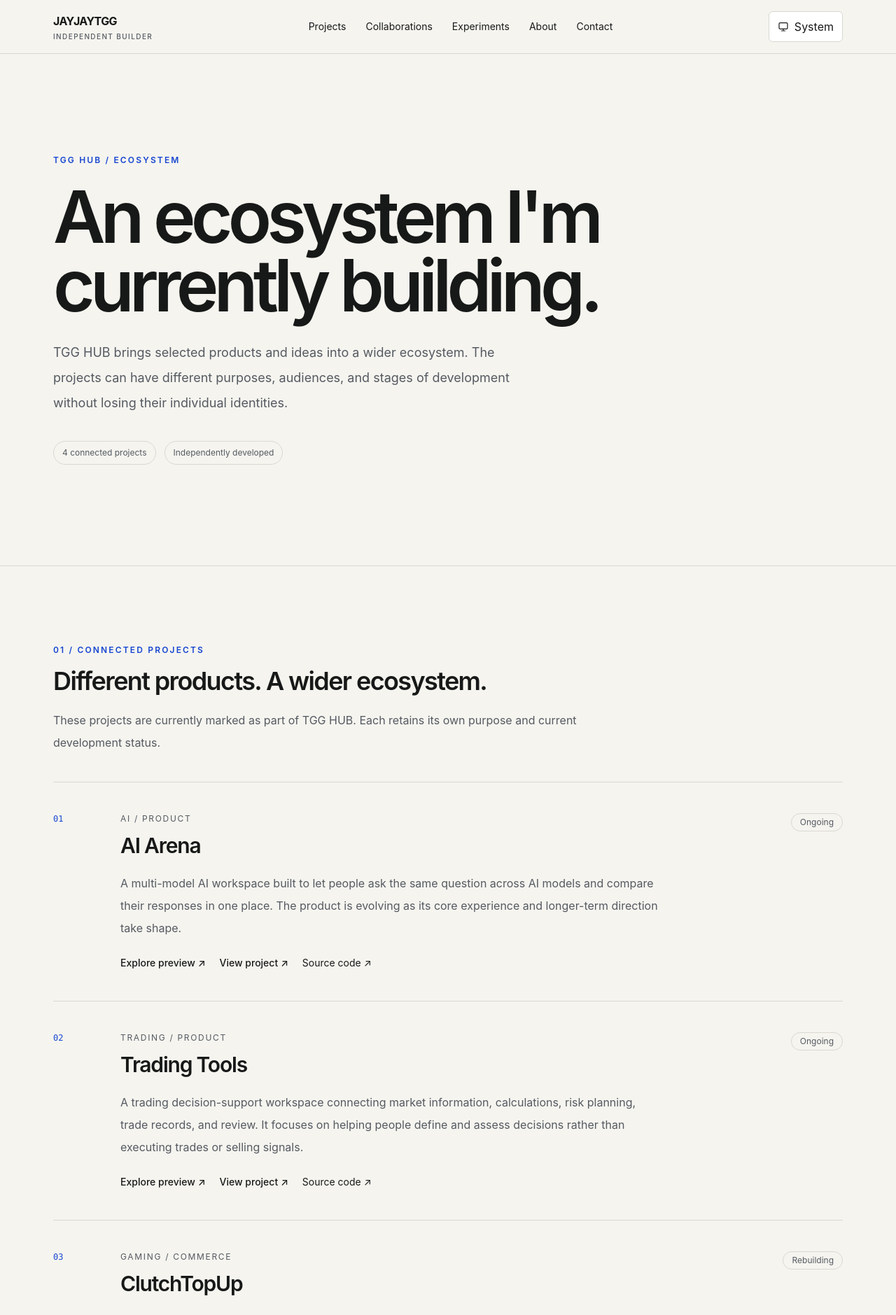
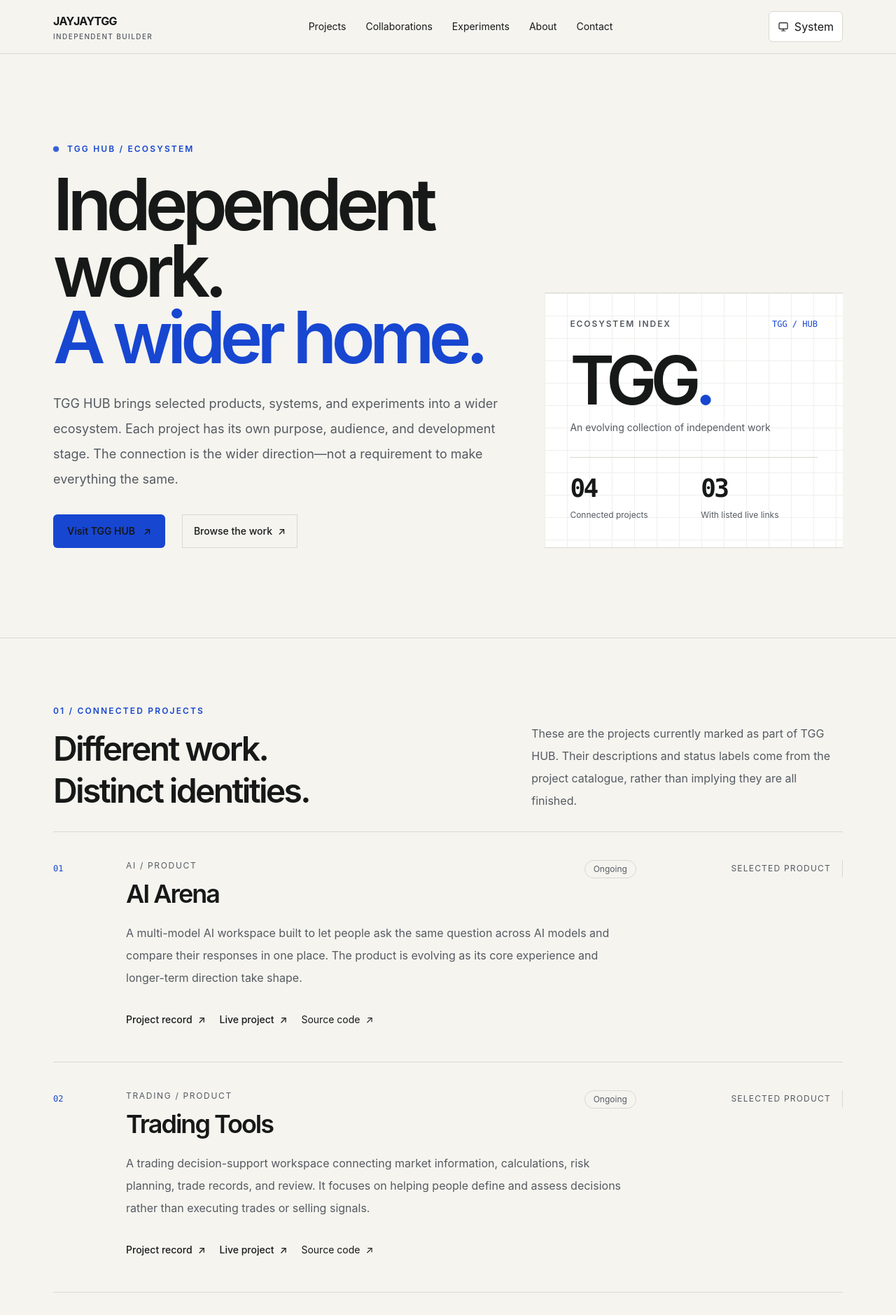
Before and after one commit to JJTGG/JAYJAYTGG, a Next.js app: page /tgg-hub in a window 1280 px wide. Shown: the top 1879 px of the page at 70% size. Built offline with nearby package versions, Linux system fonts and the light colour scheme.

Commit message:
refactor: strengthen the TGG HUB ecosystem page

```diff
--- a/app/tgg-hub/page.tsx
+++ b/app/tgg-hub/page.tsx
@@ -1,12 +1,53 @@
+import type { Metadata } from "next";
+import Link from "next/link";
+import ScrollReveal from "../components/ScrollReveal";
+import { projects, type Project } from "../../lib/projects";
 
-import Link from "next/link";
-import { projects, type Project } from "../../lib/projects";
+const pageTitle = "TGG HUB — The Wider Ecosystem";
+
+const pageDescription =
+  "Explore the products, systems, and experiments connected to TGG HUB, an evolving ecosystem of independently developed projects.";
+
+const pageUrl = "https://jayjaytgg.vercel.app/tgg-hub";
+const hubUrl = "https://tgg-hub.vercel.app/";
+
+export const metadata: Metadata = {
+  title: pageTitle,
+  description: pageDescription,
+  alternates: {
+    canonical: pageUrl
+  },
+  openGraph: {
+    type: "website",
+    url: pageUrl,
+    title: `${pageTitle} — JAYJAYTGG`,
+    description: pageDescription,
+    siteName: "JAYJAYTGG"
+  },
+  twitter: {
+    card: "summary",
+    title: `${pageTitle} — JAYJAYTGG`,
+    description: pageDescription
+  }
+};
 
 const hubProjects = projects.filter((project) => project.featuredInHub);
 
+function getProjectClassification(project: Project) {
+  if (project.portfolioSection === "featured") {
+    return "Selected product";
+  }
+
+  if (project.portfolioSection === "systems") {
+    return "Developing system";
+  }
+
+  return "Experiment";
+}
+
 function StatusLabel({ status }: { status: string }) {
   return (
-    <span className="inline-flex w-fit items-center rounded-full border border-[var(--line)] px-3 py-1 text-xs text-[var(--muted)]">
+    <span className="inline-flex w-fit max-w-full items-center rounded-full border border-[var(--line)] px-3 py-1 text-xs text-[var(--muted)]">
       {status}
     </span>
   );
@@ -17,9 +58,12 @@ function ProjectLinks({ project }: { project: Project }) {
     <div className="mt-6 flex flex-wrap items-center gap-x-5 gap-y-3 text-sm">
       <Link
         href={`/work/${project.slug}`}
-        className="font-medium text-[var(--accent)] transition-colors hover:underline"
+        className="inline-flex min-h-10 items-center gap-2 font-medium text-[var(--accent)] hover:underline"
       >
-        Explore preview ↗
+        Project record
+        <span className="motion-arrow" aria-hidden="true">
+          ↗
+        </span>
       </Link>
 
       {project.live && (
@@ -27,9 +71,12 @@ function ProjectLinks({ project }: { project: Project }) {
           href={project.live}
           target="_blank"
           rel="noopener noreferrer"
-          className="font-medium transition-colors hover:text-[var(--accent)]"
+          className="inline-flex min-h-10 items-center gap-2 font-medium transition-colors hover:text-[var(--accent)]"
         >
-          View project ↗
+          Live project
+          <span className="motion-arrow" aria-hidden="true">
+            ↗
+          </span>
         </a>
       )}
 
@@ -38,9 +85,10 @@ function ProjectLinks({ project }: { project: Project }) {
           href={project.source}
           target="_blank"
           rel="noopener noreferrer"
-          className="text-[var(--muted)] transition-colors hover:text-[var(--foreground)]"
+          className="inline-flex min-h-10 items-center gap-2 text-[var(--muted)] transition-colors hover:text-[var(--foreground)]"
         >
-          Source code ↗
+          Source code
+          <span aria-hidden="true">↗</span>
         </a>
       )}
     </div>
@@ -51,66 +99,164 @@ export default function TGGHubPage() {
   return (
     <main>
       <section className="border-b border-[var(--line)]">
-        <div className="mx-auto w-full max-w-[1240px] px-[var(--page-gutter)] py-20 sm:py-28 md:py-36">
-          <p className="text-xs font-semibold uppercase tracking-[0.18em] text-[var(--accent)]">
+        <div className="mx-auto grid w-full max-w-[1240px] gap-12 px-[var(--page-gutter)] py-16 sm:py-20 md:grid-cols-[minmax(0,1.2fr)_minmax(260px,0.8fr)] md:items-end md:gap-16 md:py-28 lg:py-32">
+          <ScrollReveal>
+            <div>
+              <p className="flex items-center gap-3 text-xs font-semibold uppercase tracking-[0.18em] text-[var(--accent)]">
+                <span
+                  aria-hidden="true"
+                  className="motion-pulse h-2 w-2 rounded-full bg-[var(--accent)]"
+                />
                 TGG HUB / Ecosystem
               </p>
 
-          <h1 className="mt-6 max-w-5xl text-[clamp(3rem,8vw,7rem)] font-semibold leading-[0.96] tracking-[-0.065em]">
-            An ecosystem I&apos;m currently building.
+              <h1 className="mt-6 max-w-4xl text-[clamp(3.2rem,8vw,7rem)] font-semibold leading-[0.93] tracking-[-0.075em]">
+                Independent work.
+                <span className="block text-[var(--accent)]">
+                  A wider home.
+                </span>
               </h1>
 
               <p className="mt-7 max-w-2xl text-base leading-8 text-[var(--muted)] sm:text-lg sm:leading-9">
-            TGG HUB brings selected products and ideas into a wider ecosystem.
-            The projects can have different purposes, audiences, and stages of
-            development without losing their individual identities.
+                TGG HUB brings selected products, systems, and experiments
+                into a wider ecosystem. Each project has its own purpose,
+                audience, and development stage. The connection is the wider
+                direction—not a requirement to make everything the same.
               </p>
 
-          <div className="mt-9 flex flex-wrap gap-3 text-xs text-[var(--muted)]">
-            <span className="rounded-full border border-[var(--line)] px-3 py-2">
-              {hubProjects.length} connected projects
+              <div className="mt-8 flex flex-wrap gap-x-6 gap-y-3">
+                <a
+                  href={hubUrl}
+                  target="_blank"
+                  rel="noopener noreferrer"
+                  className="motion-lift inline-flex min-h-12 items-center justify-center gap-3 rounded-md bg-[var(--accent)] px-5 py-3 text-sm font-semibold text-white hover:bg-[var(--accent-strong)]"
+                >
+                  Visit TGG HUB
+                  <span className="motion-arrow" aria-hidden="true">
+                    ↗
                   </span>
+                </a>
 
-            <span className="rounded-full border border-[var(--line)] px-3 py-2">
-              Independently developed
+                <Link
+                  href="/work"
+                  className="inline-flex min-h-12 items-center gap-2 border border-[var(--line)] px-4 py-3 text-sm font-medium transition-colors hover:border-[var(--accent)] hover:text-[var(--accent)]"
+                >
+                  Browse the work
+                  <span className="motion-arrow" aria-hidden="true">
+                    ↗
+                  </span>
+                </Link>
+              </div>
+            </div>
+          </ScrollReveal>
+
+          <ScrollReveal delayMs={100}>
+            <aside className="relative isolate overflow-hidden border-y border-[var(--line)] bg-[var(--surface)] p-6 sm:p-8 md:p-7 lg:p-9">
+              <div
+                aria-hidden="true"
+                className="pointer-events-none absolute inset-0 z-0 opacity-40"
+                style={{
+                  backgroundImage:
+                    "linear-gradient(var(--line) 1px, transparent 1px), linear-gradient(90deg, var(--line) 1px, transparent 1px)",
+                  backgroundSize: "32px 32px"
+                }}
+              />
+
+              <div className="relative z-10">
+                <div className="flex items-center justify-between gap-4">
+                  <p className="text-xs font-semibold uppercase tracking-[0.16em] text-[var(--muted)]">
+                    Ecosystem index
+                  </p>
+
+                  <span className="font-mono text-xs text-[var(--accent)]">
+                    TGG / HUB
                   </span>
                 </div>
+
+                <p
+                  aria-hidden="true"
+                  className="mt-8 text-6xl font-semibold leading-[0.85] tracking-[-0.09em] sm:text-7xl lg:text-8xl"
+                >
+                  TGG
+                  <span className="text-[var(--accent)]">.</span>
+                </p>
+
+                <p className="mt-4 text-sm text-[var(--muted)]">
+                  An evolving collection of independent work
+                </p>
+
+                <div className="mt-8 grid grid-cols-2 gap-5 border-t border-[var(--line)] pt-6">
+                  <div>
+                    <p className="font-mono text-4xl font-semibold tracking-[-0.07em]">
+                      {String(hubProjects.length).padStart(2, "0")}
+                    </p>
+                    <p className="mt-2 text-xs leading-5 text-[var(--muted)]">
+                      Connected projects
+                    </p>
+                  </div>
+
+                  <div>
+                    <p className="font-mono text-4xl font-semibold tracking-[-0.07em]">
+                      {String(
+                        hubProjects.filter((project) => project.live).length
+                      ).padStart(2, "0")}
+                    </p>
+                    <p className="mt-2 text-xs leading-5 text-[var(--muted)]">
+                      With listed live links
+                    </p>
+                  </div>
+                </div>
+              </div>
+            </aside>
+          </ScrollReveal>
         </div>
       </section>
 
-      <section>
-        <div className="mx-auto w-full max-w-[1240px] px-[var(--page-gutter)] py-20 sm:py-28">
-          <div className="max-w-3xl">
+      <section
+        id="connected-projects"
+        aria-labelledby="connected-projects-heading"
+        className="scroll-mt-8"
+      >
+        <div className="mx-auto w-full max-w-[1240px] px-[var(--page-gutter)] py-16 sm:py-20 lg:py-24">
+          <ScrollReveal>
+            <div className="grid gap-5 border-b border-[var(--line)] pb-7 md:grid-cols-[minmax(0,1fr)_minmax(240px,0.7fr)] md:items-end md:gap-12">
+              <div>
                 <p className="text-xs font-semibold uppercase tracking-[0.18em] text-[var(--accent)]">
                   01 / Connected projects
                 </p>
 
-            <h2 className="mt-4 text-3xl font-semibold tracking-[-0.045em] sm:text-4xl">
-              Different products. A wider ecosystem.
+                <h2
+                  id="connected-projects-heading"
+                  className="mt-4 text-3xl font-semibold leading-tight tracking-[-0.055em] sm:text-4xl md:text-5xl"
+                >
+                  Different work. Distinct identities.
                 </h2>
+              </div>
 
-            <p className="mt-5 text-base leading-8 text-[var(--muted)]">
-              These projects are currently marked as part of TGG HUB.
-              Each retains its own purpose and current development status.
+              <p className="text-sm leading-7 text-[var(--muted)] sm:text-base sm:leading-8">
+                These are the projects currently marked as part of TGG HUB.
+                Their descriptions and status labels come from the project
+                catalogue, rather than implying they are all finished.
               </p>
             </div>
+          </ScrollReveal>
 
-          <div className="mt-10 divide-y divide-[var(--line)] border-y border-[var(--line)]">
+          <div className="divide-y divide-[var(--line)]">
             {hubProjects.map((project, index) => (
-              <article key={project.slug} className="py-8 sm:py-11">
-                <div className="grid gap-5 sm:grid-cols-[64px_minmax(0,1fr)] sm:gap-8">
-                  <span className="font-mono text-xs text-[var(--accent)]">
+              <ScrollReveal key={project.slug} delayMs={index * 70}>
+                <article className="group relative isolate grid gap-5 py-8 sm:grid-cols-[64px_minmax(0,1fr)] sm:gap-8 sm:py-10 lg:grid-cols-[64px_minmax(0,1fr)_minmax(100px,0.35fr)] lg:gap-10">
+                  <span className="pt-1 font-mono text-xs text-[var(--accent)]">
                     {String(index + 1).padStart(2, "0")}
                   </span>
 
-                  <div>
-                    <div className="flex flex-col gap-4 sm:flex-row sm:items-start sm:justify-between">
-                      <div>
+                  <div className="min-w-0">
+                    <div className="flex flex-col gap-4 sm:flex-row sm:items-start sm:justify-between sm:gap-6">
+                      <div className="min-w-0">
                         <p className="text-xs uppercase tracking-[0.14em] text-[var(--muted)]">
                           {project.type}
                         </p>
 
-                        <h3 className="mt-3 text-2xl font-semibold tracking-[-0.04em] sm:text-3xl">
+                        <h3 className="mt-3 text-3xl font-semibold tracking-[-0.055em] transition-transform duration-300 ease-out group-hover:translate-x-1 sm:text-4xl">
                           {project.name}
                         </h3>
                       </div>
@@ -130,94 +276,130 @@ export default function TGGHubPage() {
 
                     <ProjectLinks project={project} />
                   </div>
+
+                  <div className="flex items-start lg:justify-end">
+                    <p className="border-l border-[var(--line)] pl-4 text-xs uppercase leading-6 tracking-[0.1em] text-[var(--muted)] sm:ml-[72px] lg:ml-0 lg:border-l-0 lg:border-r lg:pr-4 lg:pl-0 lg:text-right">
+                      {getProjectClassification(project)}
+                    </p>
                   </div>
                 </article>
+              </ScrollReveal>
             ))}
           </div>
         </div>
       </section>
 
-      <section className="border-t border-[var(--line)]">
-        <div className="mx-auto w-full max-w-[1240px] px-[var(--page-gutter)] py-20 sm:py-24">
-          <div className="grid gap-8 md:grid-cols-[minmax(0,0.8fr)_minmax(0,1.4fr)] md:gap-16">
-            <div>
+      <section
+        aria-labelledby="ecosystem-boundary-heading"
+        className="border-y border-[var(--line)]"
+      >
+        <div className="mx-auto w-full max-w-[1240px] px-[var(--page-gutter)] py-16 sm:py-20 lg:py-24">
+          <ScrollReveal>
+            <div className="max-w-3xl">
               <p className="text-xs font-semibold uppercase tracking-[0.18em] text-[var(--accent)]">
                 02 / The distinction
               </p>
 
-              <h2 className="mt-4 text-3xl font-semibold tracking-[-0.045em] sm:text-4xl">
+              <h2
+                id="ecosystem-boundary-heading"
+                className="mt-4 text-3xl font-semibold leading-tight tracking-[-0.055em] sm:text-4xl md:text-5xl"
+              >
                 Connected doesn&apos;t mean identical.
               </h2>
+
+              <p className="mt-5 text-base leading-8 text-[var(--muted)] sm:text-lg sm:leading-9">
+                TGG HUB is the wider umbrella. It does not turn every project
+                into a single product, erase their separate purposes, or
+                mean that every project is at the same stage.
+              </p>
             </div>
+          </ScrollReveal>
 
-            <div>
-              <div className="space-y-5 text-base leading-8 text-[var(--muted)]">
-                <p>
-                  TGG HUB isn&apos;t intended to absorb every project or
-                  make everything operate as one product. Some work belongs
-                  to the ecosystem; other projects and experiments remain
-                  independent.
+          <div className="mt-10 grid gap-px border border-[var(--line)] bg-[var(--line)] md:grid-cols-2">
+            <ScrollReveal>
+              <article className="h-full bg-[var(--background)] p-6 sm:p-8 lg:p-10">
+                <p className="font-mono text-xs text-[var(--accent)]">
+                  A / THE CONNECTION
                 </p>
 
-                <p>
-                  The distinction matters. Each project should be able to
-                  develop according to what it needs rather than being
-                  forced into a shared identity or structure.
+                <h3 className="mt-6 text-2xl font-semibold tracking-[-0.045em] sm:text-3xl">
+                  Shared direction.
+                </h3>
+
+                <p className="mt-4 text-sm leading-7 text-[var(--muted)] sm:text-base sm:leading-8">
+                  TGG HUB provides a wider identity for selected work and a
+                  place to discover projects that belong to that ecosystem.
+                </p>
+              </article>
+            </ScrollReveal>
+
+            <ScrollReveal delayMs={100}>
+              <article className="h-full bg-[var(--background)] p-6 sm:p-8 lg:p-10">
+                <p className="font-mono text-xs text-[var(--accent)]">
+                  B / THE BOUNDARY
                 </p>
 
-                <p>
-                  The ecosystem is still taking shape through the products
-                  and systems being built.
+                <h3 className="mt-6 text-2xl font-semibold tracking-[-0.045em] sm:text-3xl">
+                  Separate realities.
+                </h3>
+
+                <p className="mt-4 text-sm leading-7 text-[var(--muted)] sm:text-base sm:leading-8">
+                  Each project retains its own description, links, development
+                  status, and needs. The ecosystem should not make unfinished
+                  work appear complete or independent projects appear to be
+                  one integrated application.
                 </p>
-              </div>
-
-              <a
-                href="https://tgg-hub.vercel.app/"
-                target="_blank"
-                rel="noopener noreferrer"
-                className="mt-8 inline-flex items-center gap-2 border border-[var(--line)] px-5 py-3 text-sm font-medium transition-colors hover:border-[var(--accent)] hover:text-[var(--accent)]"
-              >
-                Visit TGG HUB ↗
-              </a>
-            </div>
+              </article>
+            </ScrollReveal>
           </div>
         </div>
       </section>
 
-      <section className="border-t border-[var(--line)]">
-        <div className="mx-auto w-full max-w-[1240px] px-[var(--page-gutter)] py-16 sm:py-20">
+      <section aria-labelledby="explore-heading">
+        <div className="mx-auto w-full max-w-[1240px] px-[var(--page-gutter)] py-16 sm:py-20 lg:py-24">
+          <ScrollReveal>
+            <div className="grid gap-8 md:grid-cols-[minmax(0,1fr)_auto] md:items-end md:gap-12">
+              <div>
                 <p className="text-xs font-semibold uppercase tracking-[0.18em] text-[var(--accent)]">
-            Explore further
+                  03 / Continue exploring
                 </p>
 
-          <div className="mt-5 flex flex-col gap-6 sm:flex-row sm:items-end sm:justify-between">
-            <div>
-              <h2 className="text-2xl font-semibold tracking-[-0.04em] sm:text-3xl">
+                <h2
+                  id="explore-heading"
+                  className="mt-4 max-w-3xl text-3xl font-semibold leading-tight tracking-[-0.055em] sm:text-4xl md:text-5xl"
+                >
                   Follow the work itself.
                 </h2>
 
-              <p className="mt-3 max-w-xl text-sm leading-7 text-[var(--muted)] sm:text-base">
-                Browse the full project catalogue or explore the technical
-                and creative experiments independently.
+                <p className="mt-5 max-w-2xl text-sm leading-7 text-[var(--muted)] sm:text-base sm:leading-8">
+                  Explore the full catalogue, look through smaller experiments,
+                  or return to the portfolio to understand the work in context.
                 </p>
               </div>
 
-            <div className="flex flex-wrap gap-x-6 gap-y-4 text-sm">
+              <div className="flex flex-wrap gap-3 md:justify-end">
                 <Link
                   href="/work"
-                className="font-medium transition-colors hover:text-[var(--accent)]"
+                  className="motion-lift inline-flex min-h-12 items-center justify-center gap-3 rounded-md bg-[var(--accent)] px-5 py-3 text-sm font-semibold text-white hover:bg-[var(--accent-strong)]"
                 >
-                Projects and systems ↗
+                  Projects & systems
+                  <span className="motion-arrow" aria-hidden="true">
+                    ↗
+                  </span>
                 </Link>
 
                 <Link
                   href="/experiments"
-                className="text-[var(--muted)] transition-colors hover:text-[var(--foreground)]"
+                  className="inline-flex min-h-12 items-center justify-center gap-2 border border-[var(--line)] px-4 py-3 text-sm font-medium transition-colors hover:border-[var(--accent)] hover:text-[var(--accent)]"
                 >
-                Experiments ↗
+                  Experiments
+                  <span className="motion-arrow" aria-hidden="true">
+                    ↗
+                  </span>
                 </Link>
               </div>
             </div>
+          </ScrollReveal>
         </div>
       </section>
     </main>
```
Lines whose indentation alone changed are shown as unchanged.
